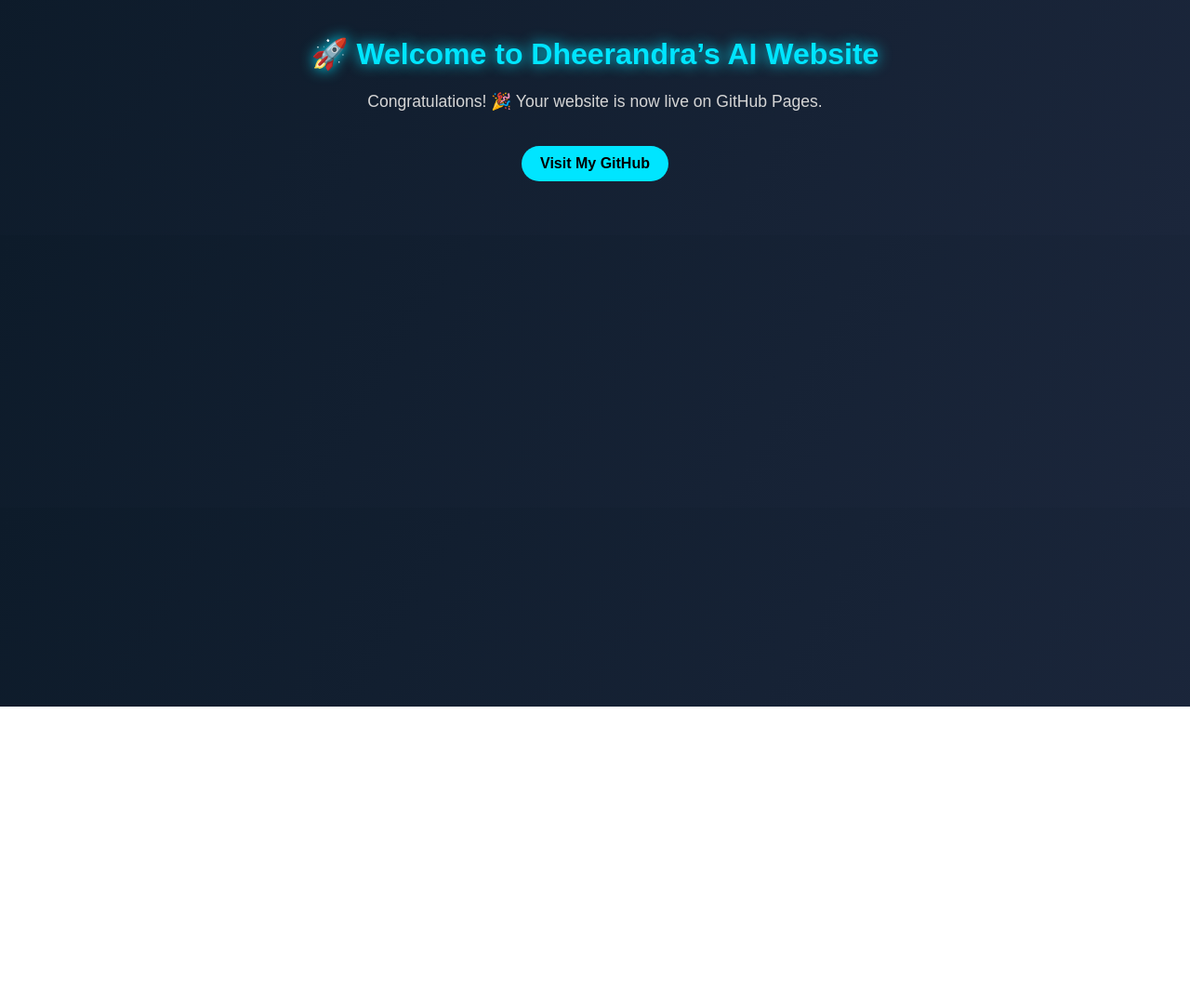
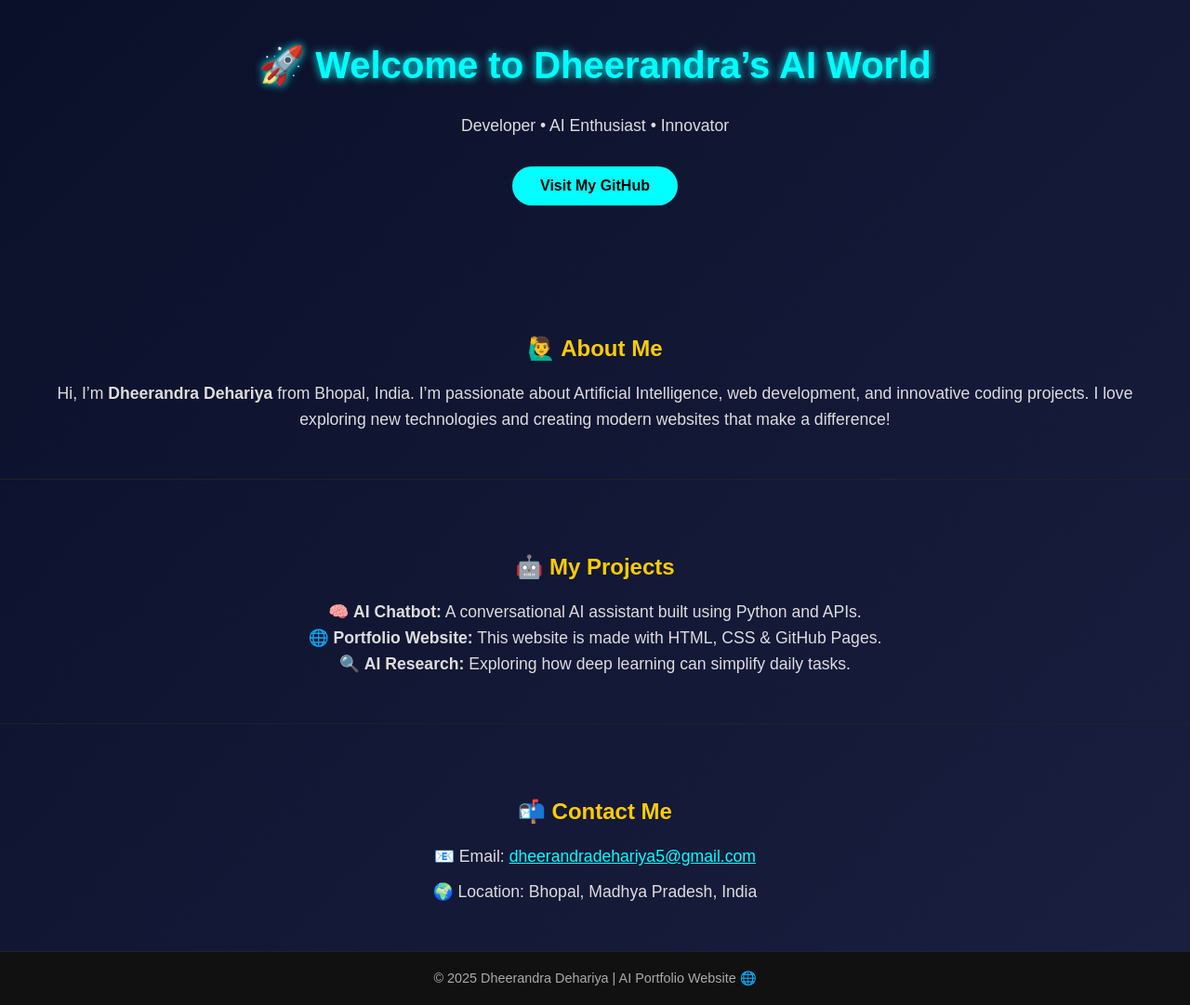
Before and after one commit to dheerandradehariya5-droid/Dheerandra-Artificial-intelligence-, a plain HTML site: page index.html in a window 1280 px wide. Shown: the part 40-1121 px from the top of the page at 93% size. Before the commit the page ends 800 px from the top, so only its background shows below. Drawn offline with Linux system fonts and the light colour scheme.

Commit message:
Update HTML structure and styling for portfolio

```diff
--- a/index.html
+++ b/index.html
@@ -1,45 +1,100 @@
  <!DOCTYPE html>
-<html lang="hi">
+<html lang="en">
 <head>
   <meta charset="UTF-8">
   <meta name="viewport" content="width=device-width, initial-scale=1.0">
-  <title>Dheerandra AI Website</title>
+  <title>Dheerandra's AI Portfolio</title>
   <style>
     body {
-      background: linear-gradient(120deg, #0d1b2a, #1b263b);
-      color: #ffffff;
-      font-family: 'Poppins', sans-serif;
+      margin: 0;
+      font-family: "Poppins", sans-serif;
+      background: linear-gradient(135deg, #0a0f29, #1a1f40);
+      color: white;
       text-align: center;
-      padding: 50px;
     }
+
+    header {
+      padding: 60px 20px;
+    }
+
     h1 {
-      color: #00e5ff;
-      text-shadow: 0 0 15px #00e5ff;
+      font-size: 2.5em;
+      color: #00ffff;
+      text-shadow: 0 0 10px #00ffff;
     }
+
+    h2 {
+      color: #ffcc00;
+      margin-top: 40px;
+    }
+
     p {
-      color: #d6d6d6;
       font-size: 1.1em;
+      color: #ddd;
+      line-height: 1.6;
+      margin: 10px 20px;
     }
+
+    section {
+      padding: 40px 10px;
+      border-bottom: 1px solid #222;
+    }
+
     .btn {
       display: inline-block;
-      margin-top: 20px;
-      background-color: #00e5ff;
+      background-color: #00ffff;
       color: #000;
-      padding: 10px 20px;
+      padding: 12px 30px;
       border-radius: 25px;
       text-decoration: none;
       font-weight: bold;
+      margin-top: 20px;
       transition: 0.3s;
     }
+
     .btn:hover {
-      background-color: #00bcd4;
-      transform: scale(1.1);
+      background-color: #ffcc00;
+    }
+
+    footer {
+      padding: 20px;
+      background: #111;
+      color: #aaa;
+      font-size: 0.9em;
     }
   </style>
 </head>
 <body>
-  <h1>🚀 Welcome to Dheerandra’s AI Website</h1>
-  <p>Congratulations! 🎉 Your website is now live on GitHub Pages.</p>
+
+  <header>
+    <h1>🚀 Welcome to Dheerandra’s AI World</h1>
+    <p>Developer • AI Enthusiast • Innovator</p>
     <a class="btn" href="https://github.com/dheerandradhariya5-droid" target="_blank">Visit My GitHub</a>
+  </header>
+
+  <section id="about">
+    <h2>🙋‍♂️ About Me</h2>
+    <p>Hi, I’m <b>Dheerandra Dehariya</b> from Bhopal, India.
+    I’m passionate about Artificial Intelligence, web development, and innovative coding projects.
+    I love exploring new technologies and creating modern websites that make a difference!</p>
+  </section>
+
+  <section id="projects">
+    <h2>🤖 My Projects</h2>
+    <p>🧠 <b>AI Chatbot:</b> A conversational AI assistant built using Python and APIs.<br>
+       🌐 <b>Portfolio Website:</b> This website is made with HTML, CSS & GitHub Pages.<br>
+       🔍 <b>AI Research:</b> Exploring how deep learning can simplify daily tasks.</p>
+  </section>
+
+  <section id="contact">
+    <h2>📬 Contact Me</h2>
+    <p>📧 Email: <a href="mailto:dheerandradehariya5@gmail.com" style="color:#00ffff;">dheerandradehariya5@gmail.com</a></p>
+    <p>🌍 Location: Bhopal, Madhya Pradesh, India</p>
+  </section>
+
+  <footer>
+    © 2025 Dheerandra Dehariya | AI Portfolio Website 🌐
+  </footer>
+
 </body>
 </html>
```
